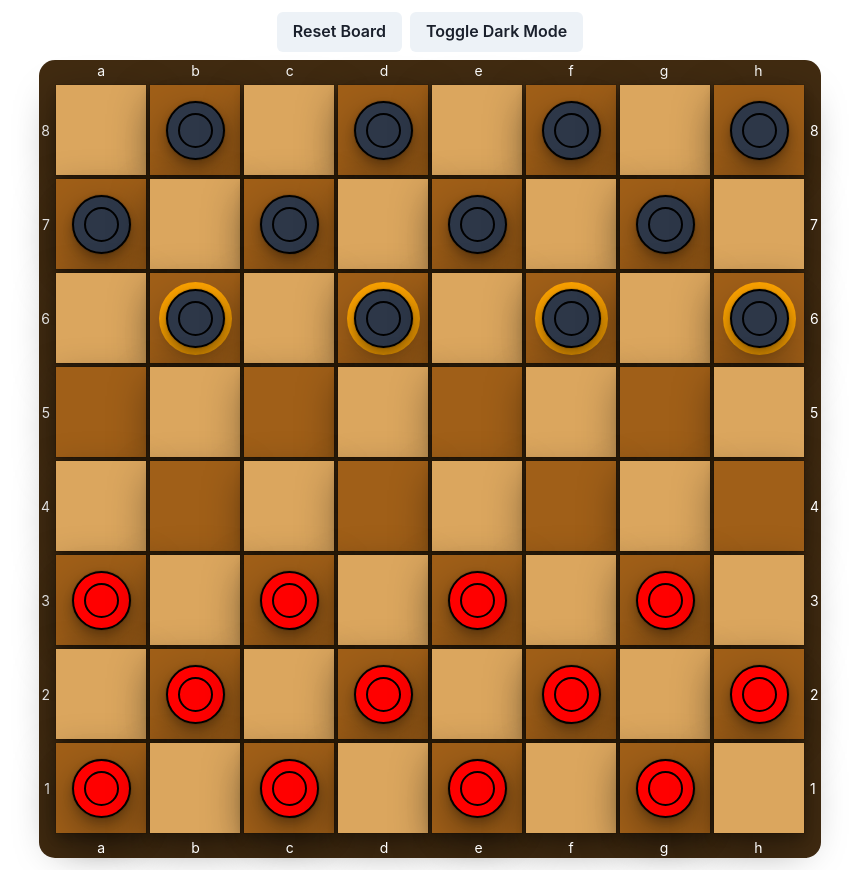
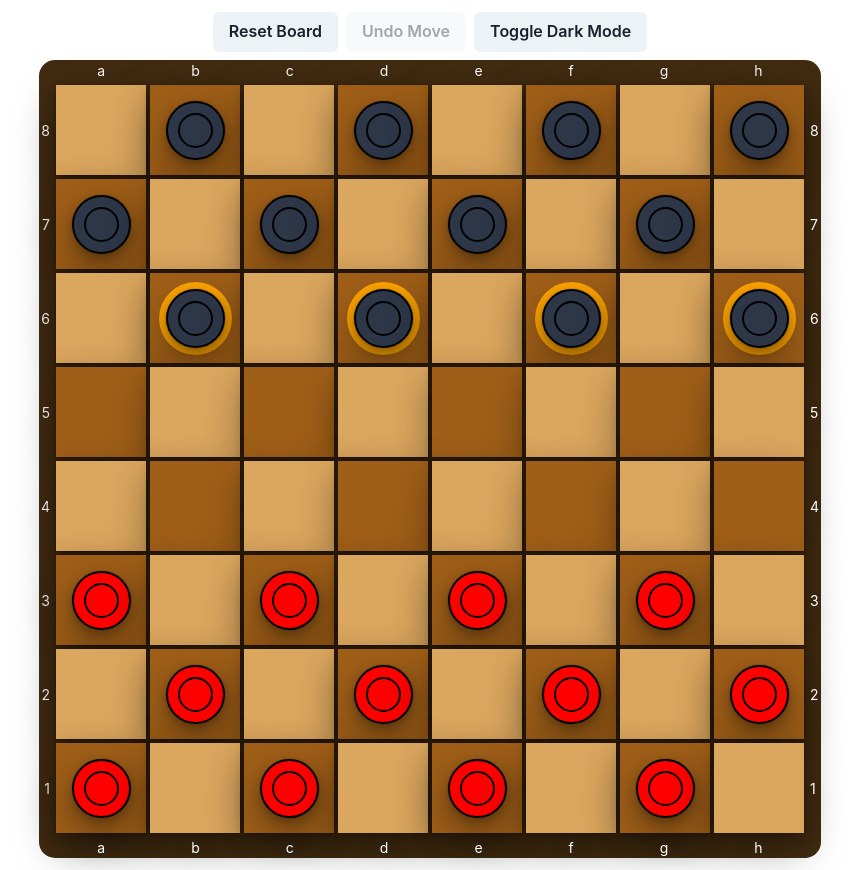
Before and after one commit to dshehbaj/checkers, a React (Create React App) app: page / in a window 1280 px wide. Shown: the whole page, without its empty margins (210-1069 px from the left). Built offline with nearby package versions, Linux system fonts and the light colour scheme.

Commit message:
Undo last move works.

```diff
--- a/src/components/Board.tsx
+++ b/src/components/Board.tsx
@@ -121,11 +121,22 @@ const Board: React.FC<BoardProps> = ({ size }) => {
   const [oldGrid, setOldGrid] = useState(grid);
   const [forceJump, setForceJump] = useState(false);
 
+  const [undoGrid, setUndoGrid] = useState(initGrid);
+  const [canUndo, setCanUndo] = useState(false);
+
   const resetGrid = () => {
     setForceJump(false);
     setGrid(initGrid);
     setOldGrid(initGrid);
+    setUndoGrid(initGrid);
+    setCanUndo(false);
   };
+
+  const undoMove = () => {
+    setGrid(undoGrid);
+    setUndoGrid([-1]);
+    setCanUndo(false);
+  }
 
   useEffect(() => {
     const gridFromLocal = window.localStorage.getItem("gridLocal");
@@ -145,6 +156,8 @@ const Board: React.FC<BoardProps> = ({ size }) => {
   const handleOnDragEnd = (result: { [key: string]: any }) => {
     if (!result.destination) setGrid(oldGrid);
     else {
+      setCanUndo(true);
+      setUndoGrid(oldGrid);
       const nextGrid = getNewGrid(grid, size, result, forceJump);
       setGrid(nextGrid.grid);
       setForceJump(nextGrid.forceJump);
@@ -161,6 +174,7 @@ const Board: React.FC<BoardProps> = ({ size }) => {
     <VStack>
       <HStack>
         <Button onClick={() => resetGrid()}>Reset Board</Button>
+        <Button disabled={!canUndo} onClick={() => undoMove()}>Undo Move</Button>
         <ColorModeSwitcher />
       </HStack>
       <VStack spacing={STACK_SPACING} bg={OUTLINE} rounded="2xl">
```
